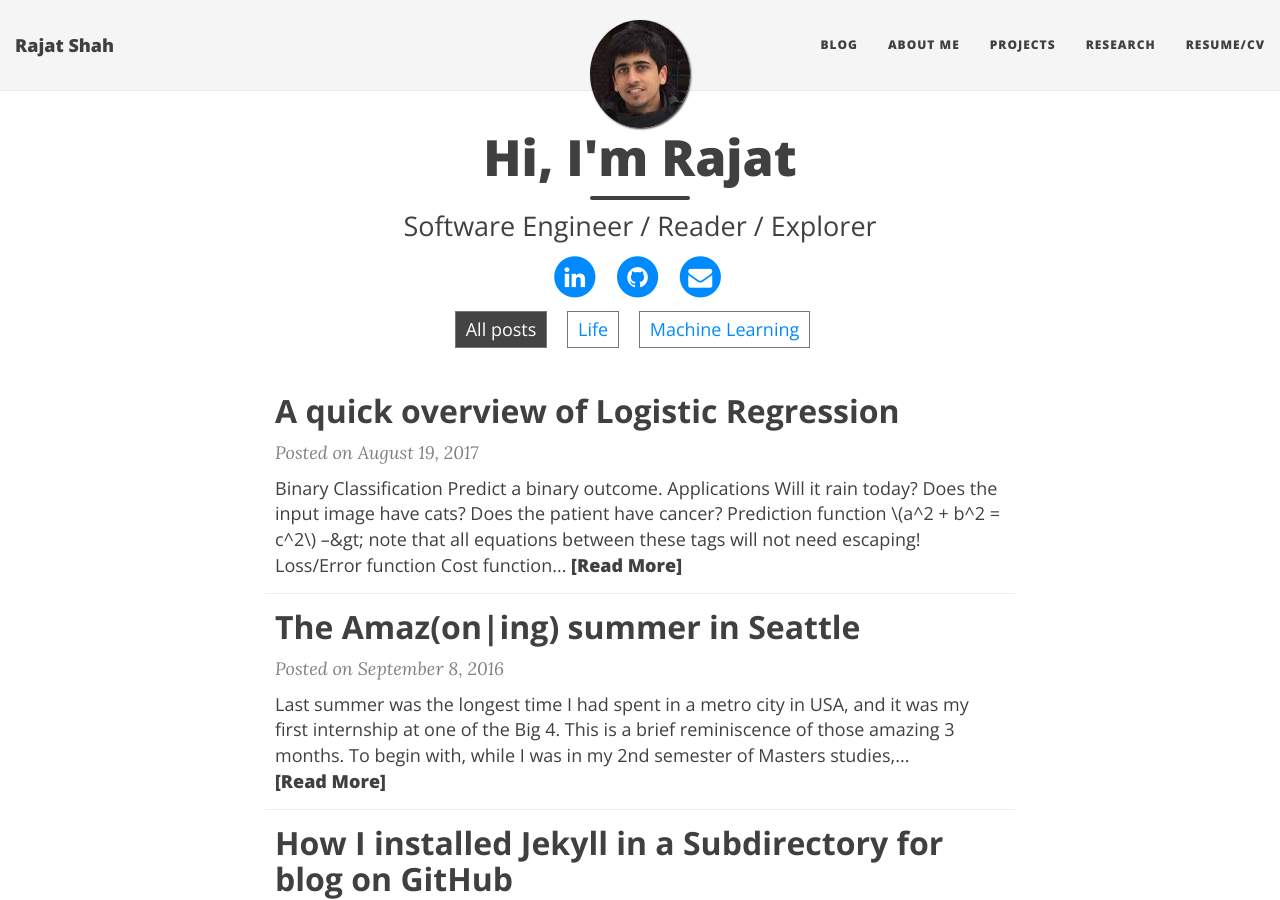
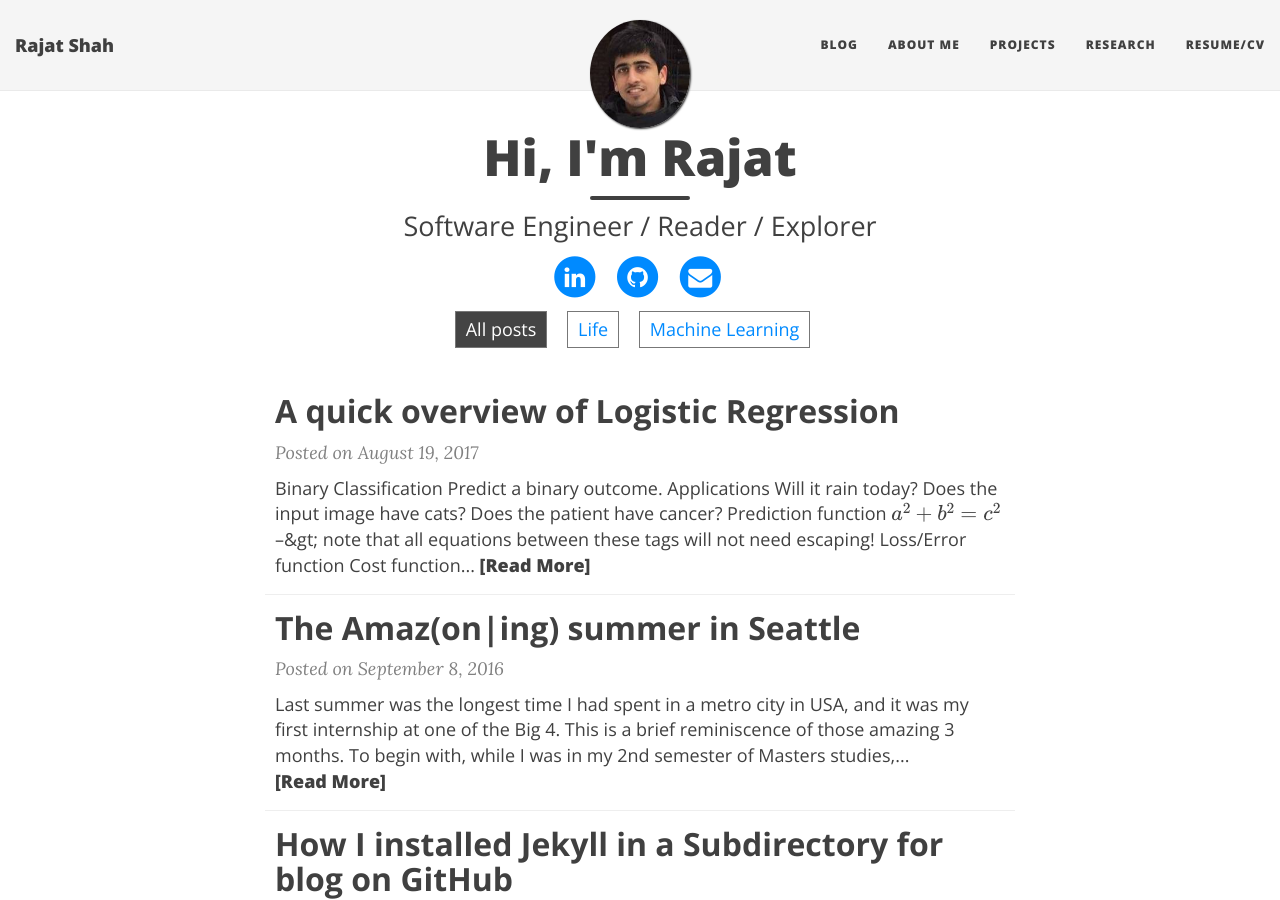
Before and after one commit to shahrajat/shahrajat.github.io, a Jekyll site: the page built from index.html, in a window 1280 px wide and 900 px high. Built offline with Jekyll 4.4.1, drawn with Linux system fonts in a browser that asks for light colours; nearby versions of some CDN libraries; formulas are drawn with MathJax 3; the list of posts is cut into pages by our own code; part of the change alters nothing that is shown.

```diff
--- a/_includes/head.html
+++ b/_includes/head.html
@@ -67,5 +67,10 @@
   {% else %}
   <meta property="og:image" content="" />
   {% endif %}
+  <!--MathJax-->
+  <script type="text/javascript" async
+  src="https://cdnjs.cloudflare.com/ajax/libs/mathjax/2.7.1/MathJax.js?config=TeX-MML-AM_CHTML">
+  </script>
+
 
 </head>
```
